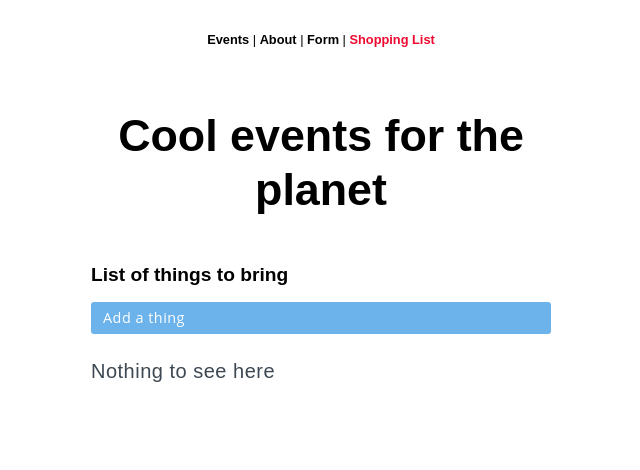
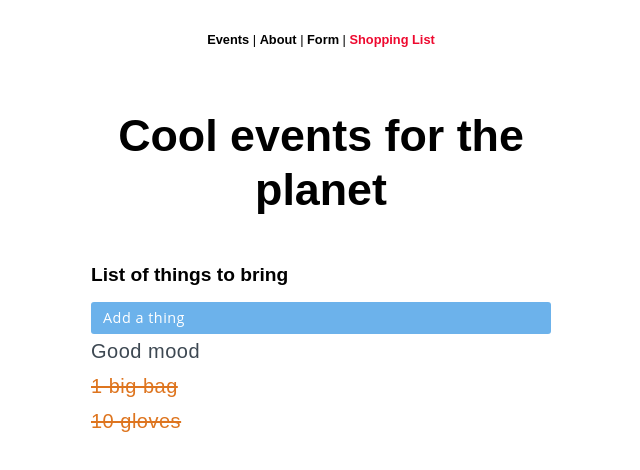
Before and after one commit to EstelleChardac/real-world-vue, a Vue app: page /shoppinglist in a window 1280 px wide. Shown: the top 470 px of the page, without its empty margins (319-959 px from the left). Built offline with nearby package versions, Linux system fonts and the light colour scheme.

Commit message:
further list and inputs

```diff
--- a/src/views/ShoppingList.vue
+++ b/src/views/ShoppingList.vue
@@ -2,22 +2,36 @@
 import { ref, computed } from "vue";
 
 const header = ref("List of things to bring");
-const characterCount = computed(() => {
-  return newThing.value.length;
-});
+const characterCount = computed(() => newThing.value.length);
 const editing = ref(false);
 
 //e=short for "editing"
 const doEdit = (e) => {
   editing.value = e;
   newThing.value = "";
+  newThingHighPriority.value = "";
 };
-const items = ref([]);
+const items = ref([
+  { id: 1, label: "10 gloves", purchased: true, highPriority: true },
+  { id: 2, label: "1 big bag", purchased: true, highPriority: true },
+  { id: 3, label: "Good mood", purchased: false, highPriority: false },
+]);
+const reversedItems = computed(() => {
+  return [...items.value].reverse();
+});
 const newThing = ref("");
 const newThingHighPriority = ref(false);
 const saveThing = () => {
-  items.value.push({ id: items.value.length + 1, label: newThing.value });
+  items.value.push({
+    id: items.value.length + 1,
+    label: newThing.value,
+    highPriority: newThingHighPriority.value,
+  });
   newThing.value = "";
+  newThingHighPriority.value = "";
+};
+const togglePurchased = (item) => {
+  item.purchased = !item.purchased;
 };
 </script>
 
@@ -30,7 +44,26 @@ const saveThing = () => {
     Add a thing
   </button>
 
-  <li v-for="({ id, label }, index) in items" :key="id">{{ label }}</li>
+  <!-- <li
+    v-for="({ id, label, purchased, highPriority }, index) in reversedItems"
+    :key="id"
+    class="static-class"
+    :class="{ strikeout: purchased, priority: highPriority }"
+  >
+    {{ label }}
+  </li> -->
+  <li
+    v-for="(item, index) in reversedItems"
+    @click="togglePurchased(item)"
+    :key="item.id"
+    class="static-class"
+    :class="[
+      item.purchased ? 'strikeout text-pink' : 'underline',
+      item.highPriority ? 'priority' : '',
+    ]"
+  >
+    {{ item.label }}
+  </li>
   <form class="add-item-form" v-if="editing" @submit.prevent="saveThing">
     <input type="text" v-model="newThing" placeholder="Add another thing" />
     {{ newThing }}
```
